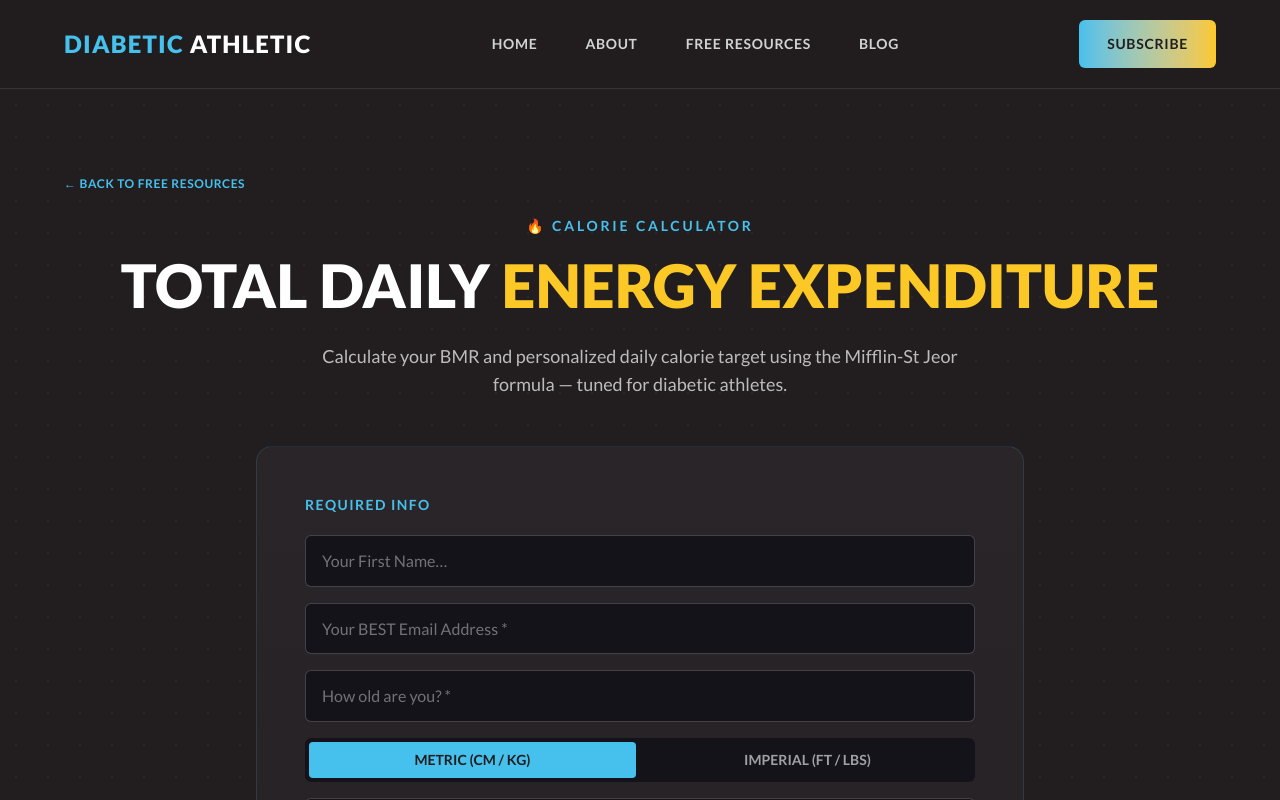
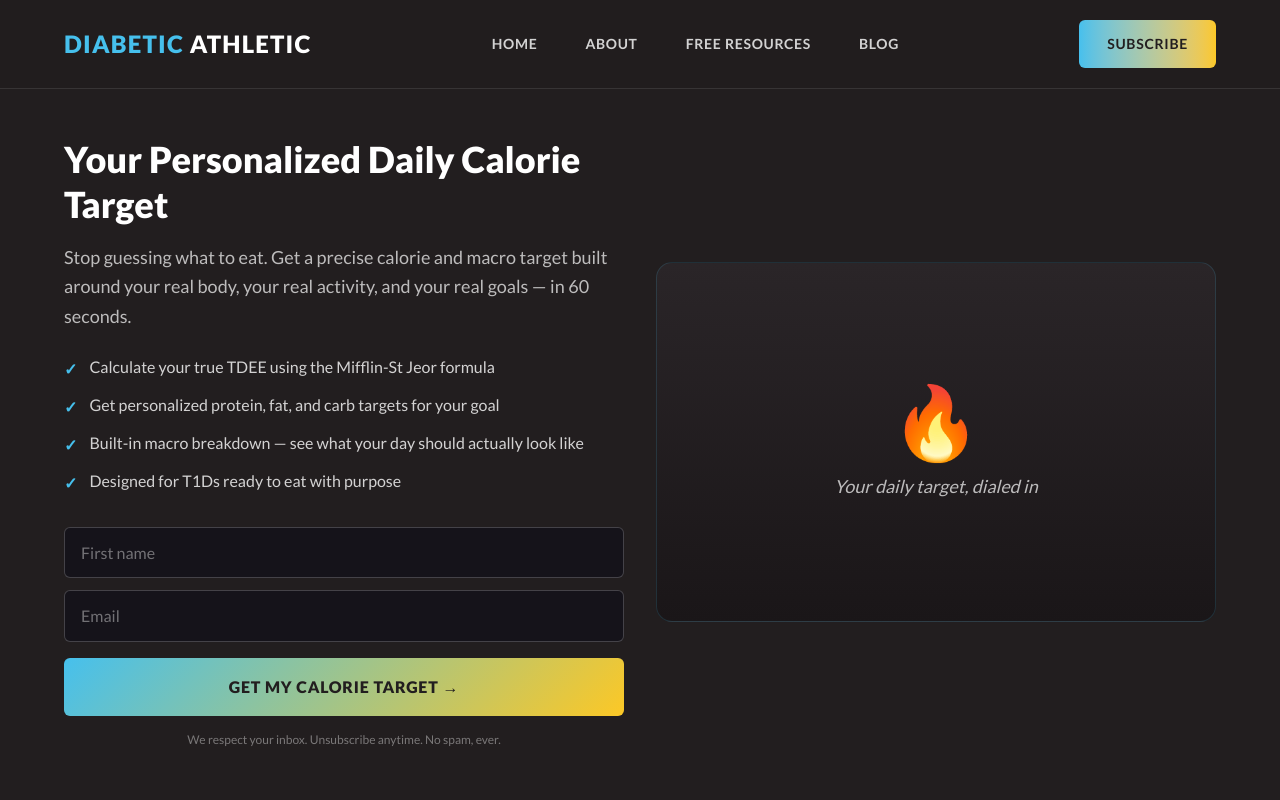
Before and after one commit to ExecutiveStandard/diabetic-athletic-v2, a React (Vite) app: page /calculators/calorie in a window 1280 px wide. Shown: the top 800 px of the page. Built offline with nearby package versions, Linux system fonts and the light colour scheme.

Commit message:
feat(opt-in): gate Calorie & TDEE calculator with OptInGate
Existing calculator JSX is now CalorieCalculatorActual(). The default
export wraps it in <OptInGate slug="calorie"> using copy from
optInContent.js. Same URL, same behavior post-opt-in.

```diff
--- a/src/features/calculators/CalorieCalculator.jsx
+++ b/src/features/calculators/CalorieCalculator.jsx
@@ -7,6 +7,16 @@
   FIBER_DEFAULT_G,
   SLIDER_RANGES,
 } from './calorie-tdee/macros'
+import OptInGate from '../../components/OptInGate'
+import { OPT_IN_CONTENT } from './optInContent'
+
+export default function CalorieCalculator() {
+  return (
+    <OptInGate slug="calorie" {...OPT_IN_CONTENT.calorie}>
+      <CalorieCalculatorActual />
+    </OptInGate>
+  )
+}
 
 // Activity multipliers — matches the original Diabetic Athletic CCalc.io widget exactly.
 // These are slightly lower than the textbook Mifflin-St Jeor multipliers (1.375, 1.55, 1.725)
@@ -32,7 +42,7 @@
   return Math.round(gender === 'male' ? base + 5 : base - 161)
 }
 
-export default function CalorieCalculator() {
+function CalorieCalculatorActual() {
   // Lead capture
   const [firstName, setFirstName] = useState('')
   const [email, setEmail] = useState('')
```
